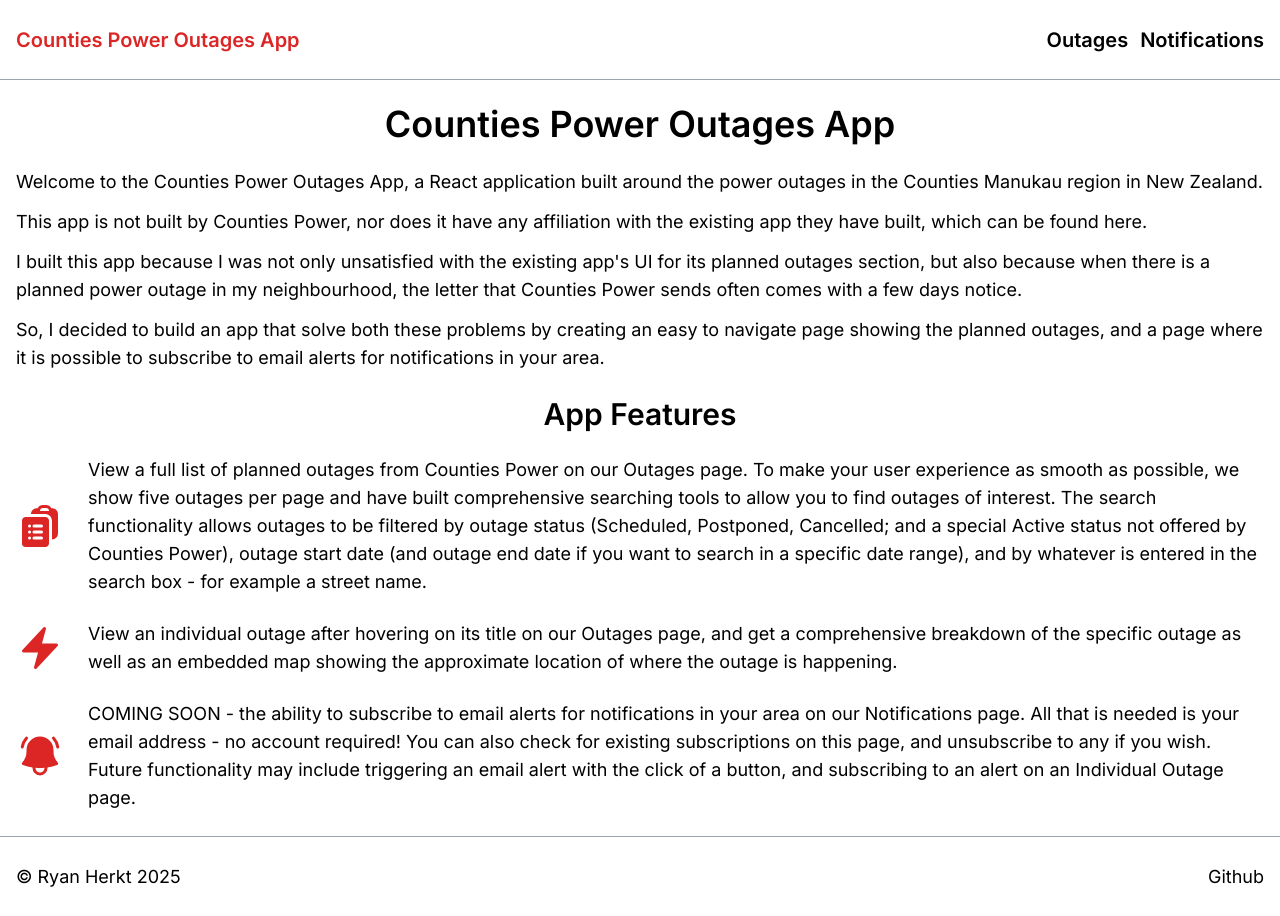
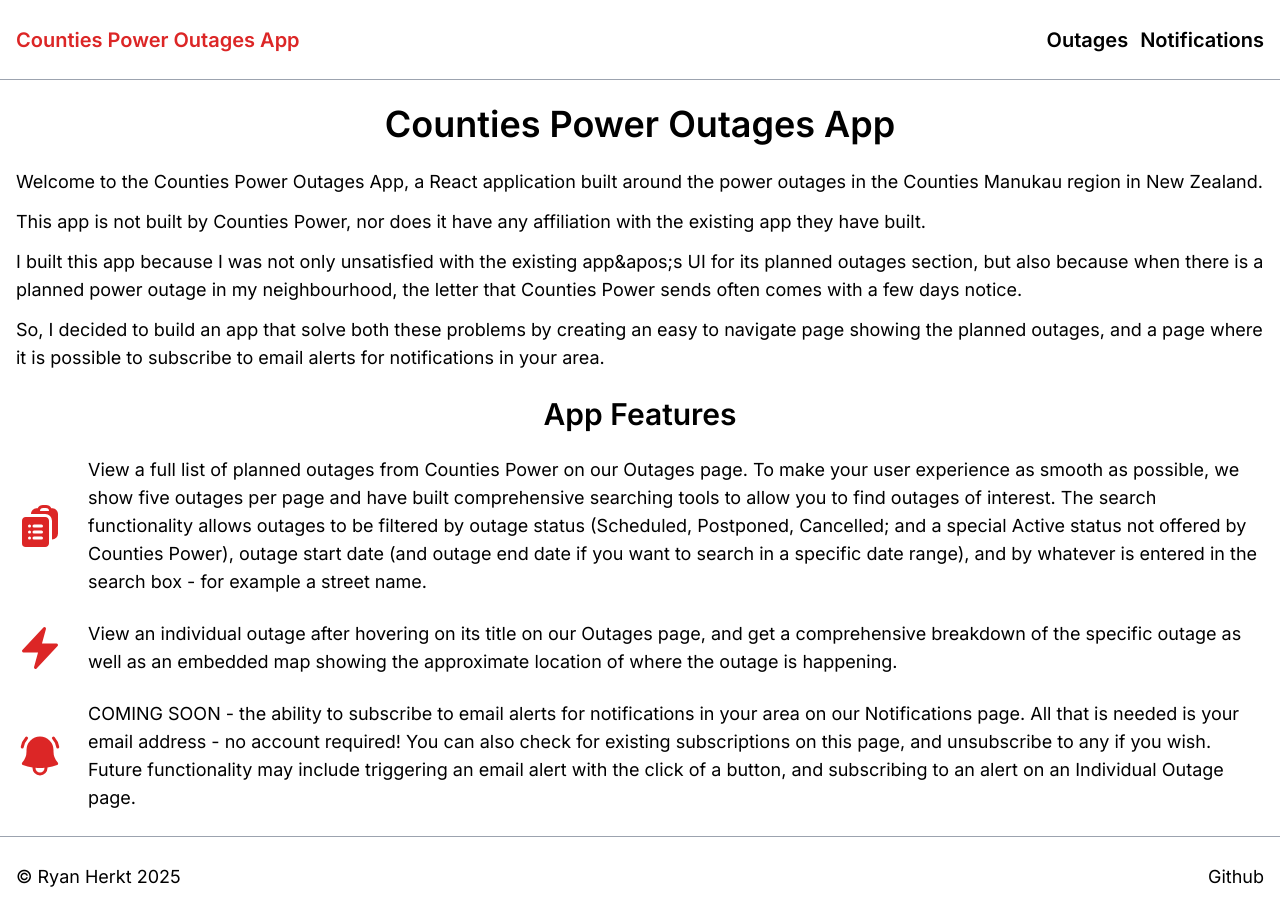
Before and after one commit to ryanherkt3/counties-power-outages, a Next.js app: page / in a window 1280 px wide. Built offline with nearby package versions, Linux system fonts and the light colour scheme.

Commit message:
Remove eslint disable directives

```diff
--- /dev/null
+++ b/app/content.json
@@ -0,0 +1,9 @@
+{
+    "intro-1": "Welcome to the Counties Power Outages App, a React application built around the power outages in the Counties Manukau region in New Zealand.",
+    "intro-2": "This app is not built by Counties Power, nor does it have any affiliation with the existing app they have built.",
+    "intro-3": "I built this app because I was not only unsatisfied with the existing app&apos;s UI for its planned outages section, but also because when there is a planned power outage in my neighbourhood, the letter that Counties Power sends often comes with a few days notice.",
+    "intro-4": "So, I decided to build an app that solve both these problems by creating an easy to navigate page showing the planned outages, and a page where it is possible to subscribe to email alerts for notifications in your area.",
+    "outages": "View a full list of planned outages from Counties Power on our Outages page. To make your user experience as smooth as possible, we show five outages per page and have built comprehensive searching tools to allow you to find outages of interest. The search functionality allows outages to be filtered by outage status (Scheduled, Postponed, Cancelled; and a special Active status not offered by Counties Power), outage start date (and outage end date if you want to search in a specific date range), and by whatever is entered in the search box - for example a street name.",
+    "individual-outage": "View an individual outage after hovering on its title on our Outages page, and get a comprehensive breakdown of the specific outage as well as an embedded map showing the approximate location of where the outage is happening.",
+    "notifications": "COMING SOON - the ability to subscribe to email alerts for notifications in your area on our Notifications page. All that is needed is your email address - no account required! You can also check for existing subscriptions on this page, and unsubscribe to any if you wish. Future functionality may include triggering an email alert with the click of a button, and subscribing to an alert on an Individual Outage page."
+}
--- a/app/page.tsx
+++ b/app/page.tsx
@@ -1,6 +1,7 @@
-/* eslint-disable max-len */
 import { Metadata } from 'next';
 import CustomIcon from './ui/custom-icon';
+
+import content from './content.json';
 
 export const metadata: Metadata = {
     title: 'Home | Counties Power Outages App',
@@ -11,17 +12,17 @@
         {
             key: 'outages',
             icon: 'ClipboardDocumentListIcon',
-            content: 'View a full list of planned outages from Counties Power on our Outages page. To make your user experience as smooth as possible, we show five outages per page and have built comprehensive searching tools to allow you to find outages of interest. The search functionality allows outages to be filtered by outage status (Scheduled, Postponed, Cancelled; and a special Active status not offered by Counties Power), outage start date (and outage end date if you want to search in a specific date range), and by whatever is entered in the search box - for example a street name.'
+            content: content.outages,
         },
         {
             key: 'individual-outage',
             icon: 'BoltIcon',
-            content: 'View an individual outage after hovering on its title on our Outages page, and get a comprehensive breakdown of the specific outage as well as an embedded map showing the approximate location of where the outage is happening.'
+            content: content['individual-outage'],
         },
         {
             key: 'notifications',
             icon: 'BellAlertIcon',
-            content: 'COMING SOON - the ability to subscribe to email alerts for notifications in your area on our Notifications page. All that is needed is your email address - no account required! You can also check for existing subscriptions on this page, and unsubscribe to any if you wish. Future functionality may include triggering an email alert with the click of a button, and subscribing to an alert on an Individual Outage page.'
+            content: content.notifications,
         },
     ];
 
@@ -29,10 +30,10 @@
         <div className="flex flex-col gap-6 px-4 py-6 page-min-height">
             <div className="text-center text-4xl font-semibold">Counties Power Outages App</div>
             <div className="flex flex-col gap-3 text-lg">
-                <p>Welcome to the Counties Power Outages App, a React application built around the power outages in the Counties Manukau region in New Zealand.</p>
-                <p>This app is not built by Counties Power, nor does it have any affiliation with the existing app they have built, which can be found <a className="visited:text-purple-500 hover:text-blue-500" href="https://app.countiespower.com/" target="_blank">here</a>.</p>
-                <p>I built this app because I was not only unsatisfied with the existing app&apos;s UI for its planned outages section, but also because when there is a planned power outage in my neighbourhood, the letter that Counties Power sends often comes with a few days notice.</p>
-                <p>So, I decided to build an app that solve both these problems by creating an easy to navigate page showing the planned outages, and a page where it is possible to subscribe to email alerts for notifications in your area.</p>
+                <p>{content['intro-1']}</p>
+                <p>{content['intro-2']}</p>
+                <p>{content['intro-3']}</p>
+                <p>{content['intro-4']}</p>
             </div>
             <div className="text-center text-3xl font-semibold">App Features</div>
             {
--- a/app/ui/outage/outage-card.tsx
+++ b/app/ui/outage/outage-card.tsx
@@ -1,4 +1,3 @@
-/* eslint-disable max-len */
 'use client';
 
 import { OutageData } from '../../lib/definitions';
@@ -22,6 +21,8 @@
         setHideOverlay(!hideOverlay);
         document.querySelector('body')?.classList.toggle('no-scroll', hideOverlay);
     };
+
+    const cardClasses = 'flex md:flex-row md:justify-between gap-2 flex-col text-lg font-normal';
 
     return (
         <>
@@ -51,7 +52,7 @@
                         { 'hidden': !showContents }
                     )
                 }>
-                    <div className='flex md:flex-row md:justify-between gap-2 md:items-center flex-col text-lg font-normal'>
+                    <div className={`${cardClasses} md:items-center`}>
                         <div className="flex flex-row gap-2">
                             <InformationCircleIcon className="w-7" />
                             <span className="font-semibold">Status</span>
@@ -69,7 +70,7 @@
                             return (
                                 <div
                                     key={key}
-                                    className='flex md:flex-row md:justify-between gap-2 flex-col text-lg font-normal'
+                                    className={`${cardClasses}`}
                                 >
                                     <div className="flex flex-row gap-2">
                                         <CustomIcon icon={icon} iconClass={'w-7'} />
--- a/app/ui/outage/outage-overlay.tsx
+++ b/app/ui/outage/outage-overlay.tsx
@@ -1,4 +1,3 @@
-/* eslint-disable max-len */
 import LatestInfo from '@/app/ui/latest-info';
 import { getOutageSections } from '@/app/lib/outagesections';
 import OutageStatus from '@/app/ui/outage/outage-status';
@@ -22,11 +21,14 @@
 
     const outageSections = getOutageSections(true, false, data);
 
+    const layoutClasses = 'fixed flex flex-col gap-8';
+    const positionScrollClasses = 'top-0 left-0 bottom-0 overflow-y-auto';
+
     return (
         <div
             className={
                 clsx(
-                    'fixed flex flex-col gap-8 px-4 py-6 text-center top-0 left-0 overflow-y-auto bottom-0 w-[100%] h-[100%] z-20 bg-white',
+                    `${layoutClasses} px-4 py-6 text-center ${positionScrollClasses} w-[100%] h-[100%] z-20 bg-white`,
                     {
                         'hidden': hidden
                     }
```
